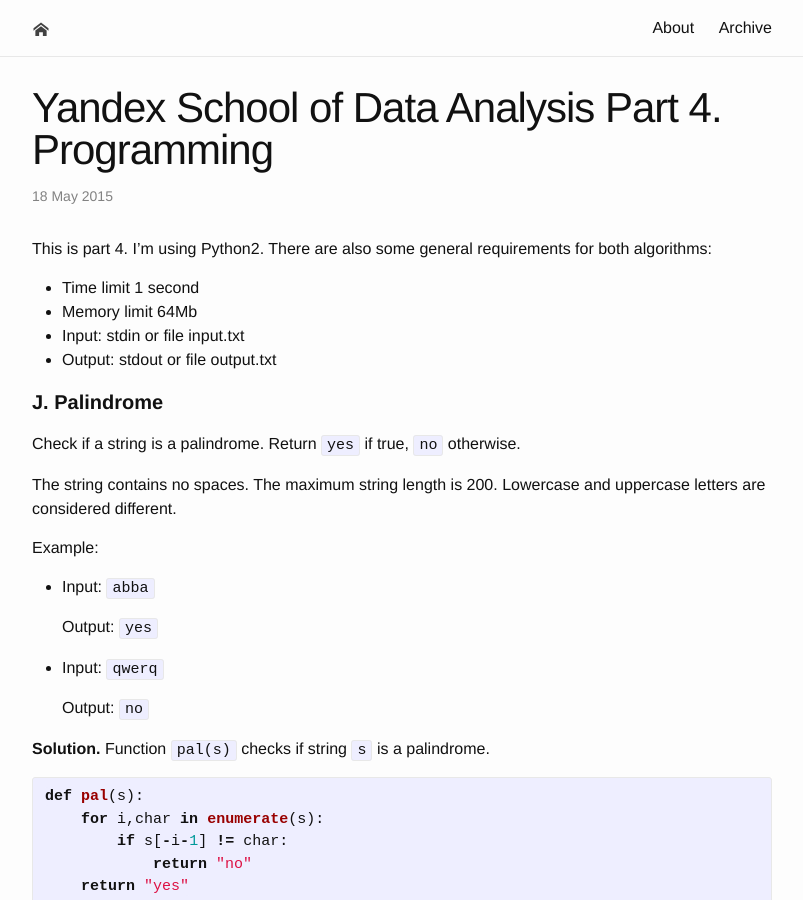
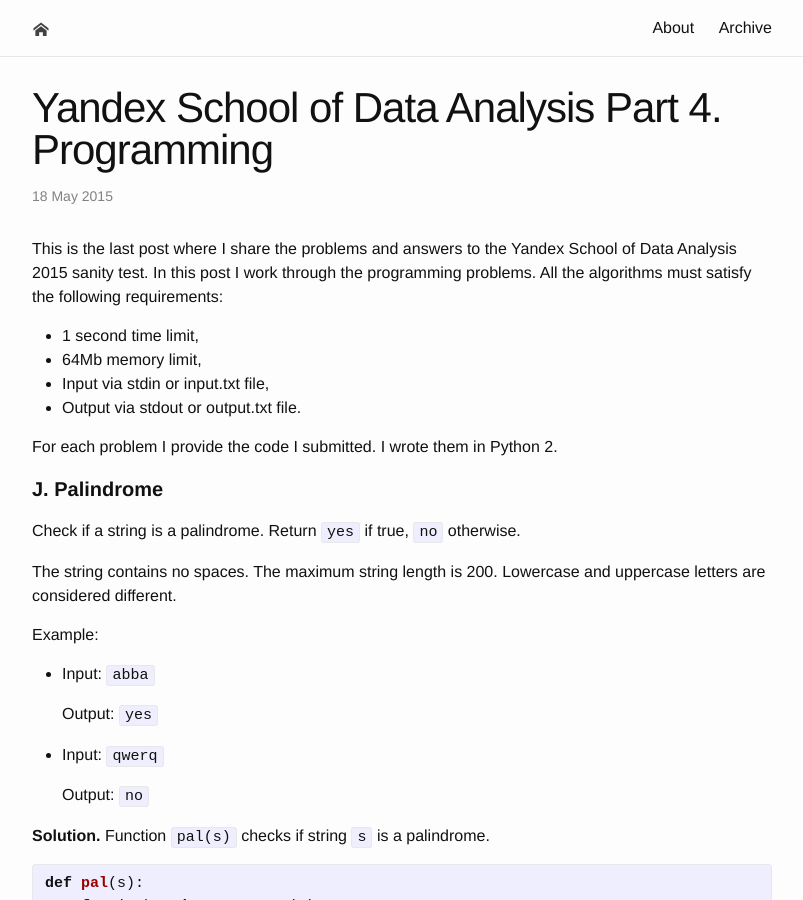
Before and after one commit to atikhono/atikhono.github.io, a Jekyll site: the page built from _posts/2015-05-18-yandex-school-of-data-analysis-part-4.markdown, in a window 1280 px wide and 900 px high. Shown: the whole window, without its empty margins (238-1041 px from the left). Built offline with Jekyll 4.4.1, drawn with Linux system fonts in a browser that asks for light colours.

Commit message:
* _layouts/post.html: Remove "Next" for the last post and      "Previous" for the first.    * _posts/2015-05-16-yandex-school-of-data-analysis-part-2.markdown      _posts/2015-05-17-yandex-school-of-data-analysis-part-3.markdown      _posts/2015-05-18-yandex-school-of-data-analysis-part-4.markdown      Fix the posts.

```diff
--- a/_layouts/post.html
+++ b/_layouts/post.html
@@ -16,14 +16,10 @@
   <div class="pagination">
     {% if page.previous %}
       <a href="{{ page.previous.url | prepend: site.baseurl }}" title="{{ page.previous.title }}">&larr; Previous</a>
-    {% else %}
-      <span>&larr; Previous</span>
     {% endif %}
 
     {% if page.next %}
       <a href="{{ page.next.url | prepend: site.baseurl }}" title="{{ page.next.title }}">Next &rarr;</a>
-    {% else %}
-      <span>Next &rarr;</span>
     {% endif %}
   </div>
 
--- a/_posts/2015-05-16-yandex-school-of-data-analysis-part-2.markdown
+++ b/_posts/2015-05-16-yandex-school-of-data-analysis-part-2.markdown
@@ -5,7 +5,8 @@
 external: [latex]
 ---
 
-This is part 2.
+In this post I continue to share the answers to the Yandex School of Data Analysis 2015 sanity test. I worked through the first set of problems in my <a href="{{ page.previous.url | prepend: site.baseurl }}" title="{{ page.previous.title }}">previous post</a>. In this post I am looking at the linear algebra problems offered in the test. For each problem I give the answer I submitted and explain how I got it. I'm using [Maxima](http://maxima.sourceforge.net) 5.34.1 to check myself.
+
 <!--more-->
 
 ####__D. Eigenvector__
--- a/_posts/2015-05-17-yandex-school-of-data-analysis-part-3.markdown
+++ b/_posts/2015-05-17-yandex-school-of-data-analysis-part-3.markdown
@@ -5,7 +5,8 @@
 external: [latex]
 ---
 
-This is part 3.
+In my <a href="{{ page.previous.url | prepend: site.baseurl }}" title="{{ page.previous.title }}">previous post</a> I looked at the linear algebra part of the Yandex School of Data Analysis 2015 sanity test. The whole test consists of ten little problems to check abilities in basic math and programming. School applicants must submit the answers to the sanity test after they have filled the registration form. Depending on the results of the test, the School invites the successful applicants to take part in the entrance exam. This post is dedicated to the combinatory and probability problems in the 2015's test. For each problem I give the answer I submitted and explain how I got it. Also I provide some Python code I wrote to check myself.
+
 <!--more-->
 
 ####__F. Permutations__
--- a/_posts/2015-05-18-yandex-school-of-data-analysis-part-4.markdown
+++ b/_posts/2015-05-18-yandex-school-of-data-analysis-part-4.markdown
@@ -5,13 +5,15 @@
 external: [latex]
 ---
 
-This is part 4. I'm using Python2.
-There are also some general requirements for both algorithms:
+This is the last post where I share the problems and answers to the Yandex School of Data Analysis 2015 sanity test. In this post I work through the programming problems. All the algorithms must satisfy the following requirements:
 
-* Time limit 1 second
-* Memory limit 64Mb
-* Input: stdin or file input.txt
-* Output: stdout or file output.txt
+* 1 second time limit,
+* 64Mb memory limit,
+* Input via stdin or input.txt file,
+* Output via stdout or output.txt file.
+
+For each problem I provide the code I submitted. I wrote them in Python 2.
+
 <!--more-->
 
 ####__J. Palindrome__
```
